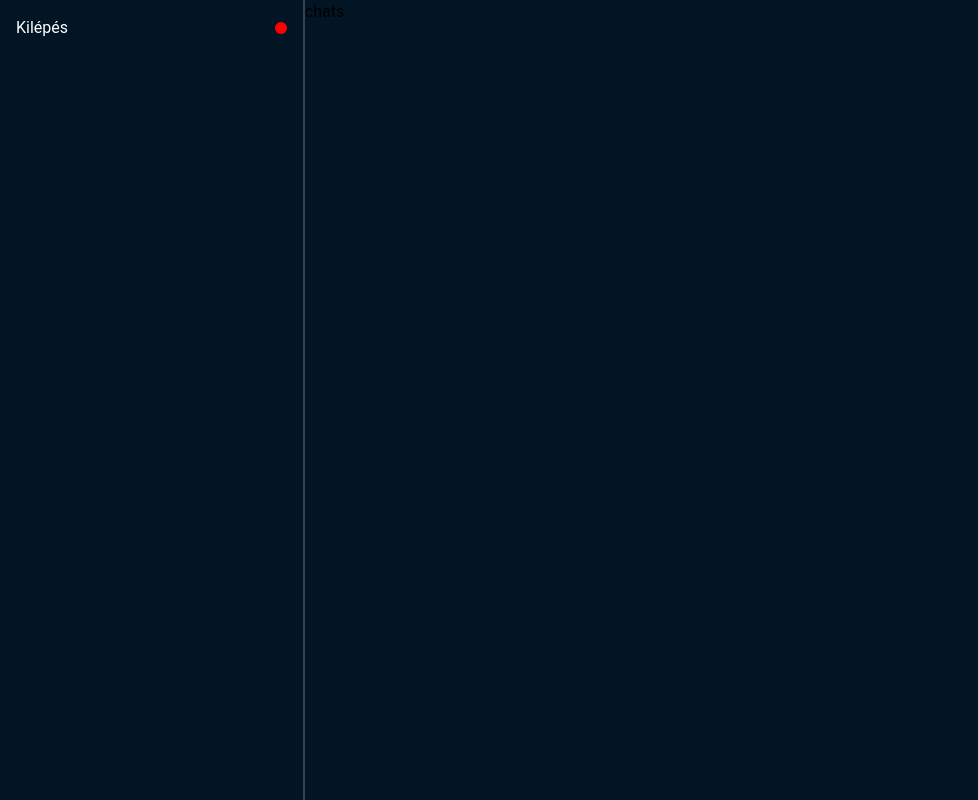
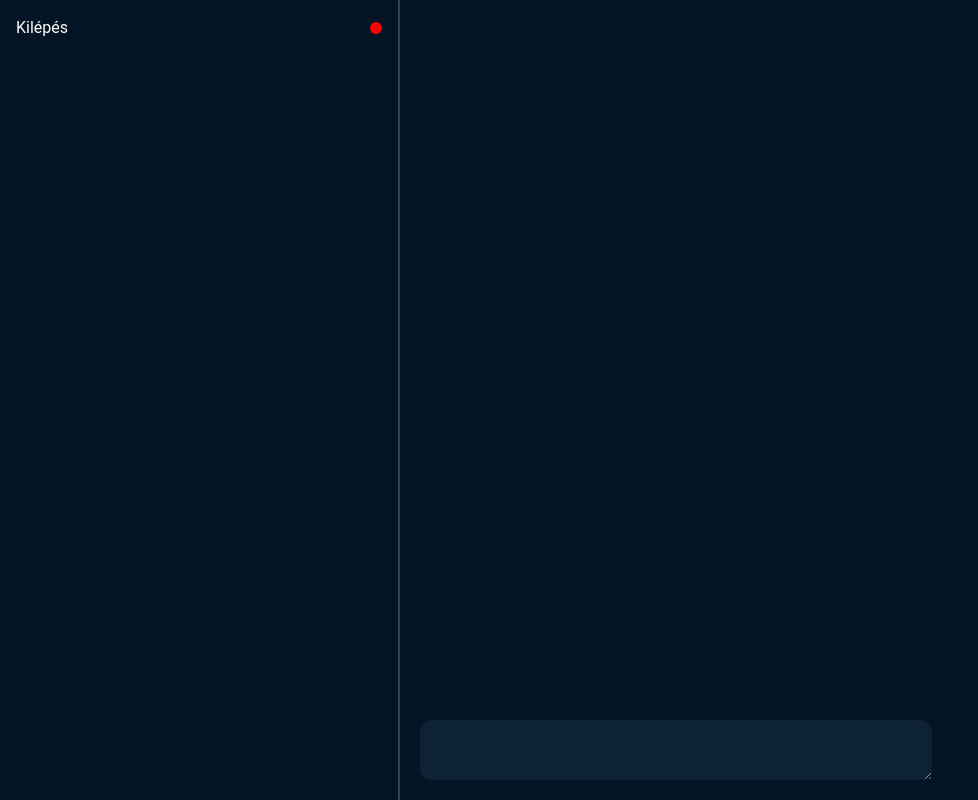
Before and after one commit to lucienruppert/messenger-clone, an Angular app in the folder frontend/: page /dashboard/chat in a window 1280 px wide. Shown: the whole page, without its empty margins (0-978 px from the left). Built offline with nearby package versions, Linux system fonts and the light colour scheme; sample sign-in values are in the browser's storage.

Commit message:
add send message option to client

```diff
--- a/frontend/src/app/components/dashboard-components/chat/chat.component.css
+++ b/frontend/src/app/components/dashboard-components/chat/chat.component.css
@@ -1,3 +1,15 @@
 :host {
-  @apply w-full;
+  @apply flex bg-slate-300 h-screen flex-col justify-between text-white p-5;
+  background-color: var(--darkblue);
 }
+
+textarea {
+  width: 40vw;
+  background-color: var(--lightblue);
+}
+
+@media (max-width: 768px) {
+  textarea {
+    width: 90%;
+  }
+}
--- a/frontend/src/app/components/dashboard-components/chat/chat.component.html
+++ b/frontend/src/app/components/dashboard-components/chat/chat.component.html
@@ -1,2 +1,13 @@
-<div>chats
+<div class="mt-auto">
+  <ul class="flex flex-col">
+    <!-- <li *ngFor="let message of messages" class="text-3xl">
+      {{ message }}
+    </li> -->
+  </ul>
 </div>
+
+<textarea rows="1"
+  [(ngModel)]="messageInput"
+  class="text-3xl mt-5 rounded-xl text-gray-500 p-3"
+  (keydown.enter)="sendMessage($event)"
+></textarea>
--- a/frontend/src/app/components/dashboard-components/chat/chat.component.ts
+++ b/frontend/src/app/components/dashboard-components/chat/chat.component.ts
@@ -1,10 +1,22 @@
 import { Component } from '@angular/core';
+import { FormsModule } from '@angular/forms';
+import { WebSocketService } from '../../../services/websocket.service';
 
 @Component({
   selector: 'app-chat',
   standalone: true,
-  imports: [],
+  imports: [FormsModule],
   templateUrl: './chat.component.html',
-  styleUrl: './chat.component.css'
+  styleUrl: './chat.component.css',
 })
-export class ChatComponent {}
+export class ChatComponent {
+  public messageInput = '';
+
+  constructor(private webSocket: WebSocketService) {}
+
+  public sendMessage(event: Event) {
+    event.preventDefault();
+    this.webSocket.sendMessage(this.messageInput);
+    this.messageInput = '';
+  }
+}
--- a/frontend/src/app/services/authentication.service.ts
+++ b/frontend/src/app/services/authentication.service.ts
@@ -18,7 +18,7 @@ export class AuthenticationService {
   constructor(
     private http: HttpClient,
     private router: Router,
-    private webSocketService: WebSocketService,
+    private webSocket: WebSocketService,
   ) {
     const isLoggedIn = sessionStorage.getItem('isLoggedIn') === 'true';
     this.isLoggedIn$.next(isLoggedIn);
@@ -31,7 +31,7 @@ export class AuthenticationService {
       const userData = await firstValueFrom(result$);
       this.setSessionState(true, email);
       this.router.navigate(['/dashboard']);
-      this.webSocketService.connect(); // Connect to WebSocket after successful login
+      this.webSocket.connect(); // Connect to WebSocket after successful login
       this.sendEmailThroughWebSocket(email);
       return userData;
     } catch (error: unknown) {
@@ -59,7 +59,7 @@ export class AuthenticationService {
     console.log("Logging out and disconnecting WebSocket...");
     this.logoutonClient();
     this.logoutOnServer();
-    this.webSocketService.disconnect();
+    this.webSocket.disconnect();
     this.router.navigate(['/']);
   }
 
@@ -78,6 +78,6 @@ export class AuthenticationService {
   }
 
   private sendEmailThroughWebSocket(email: string): void {
-    this.webSocketService.sendMessage({ type: 'login', email: email });
+    this.webSocket.sendMessage({ type: 'login', email: email });
   }
 }
```
Also changed, not shown: 2 other files (tests, documents, lock files or other folders).
